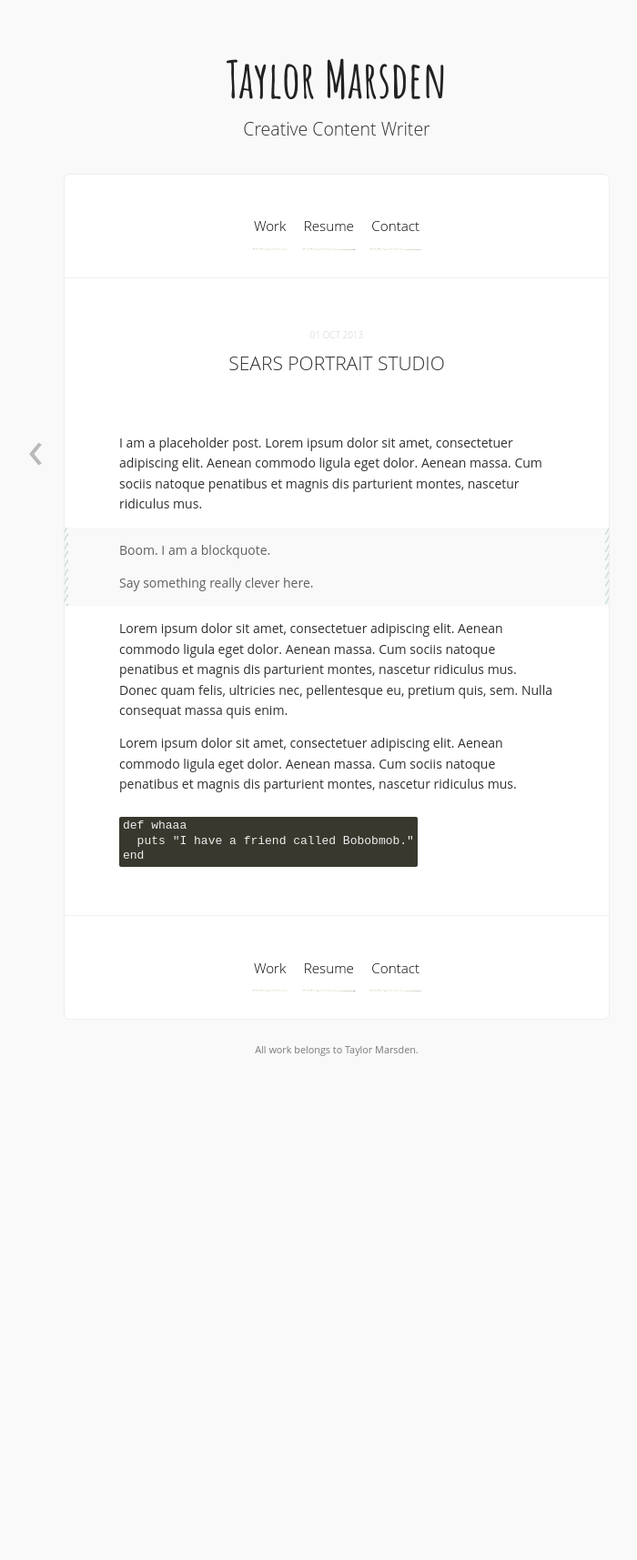
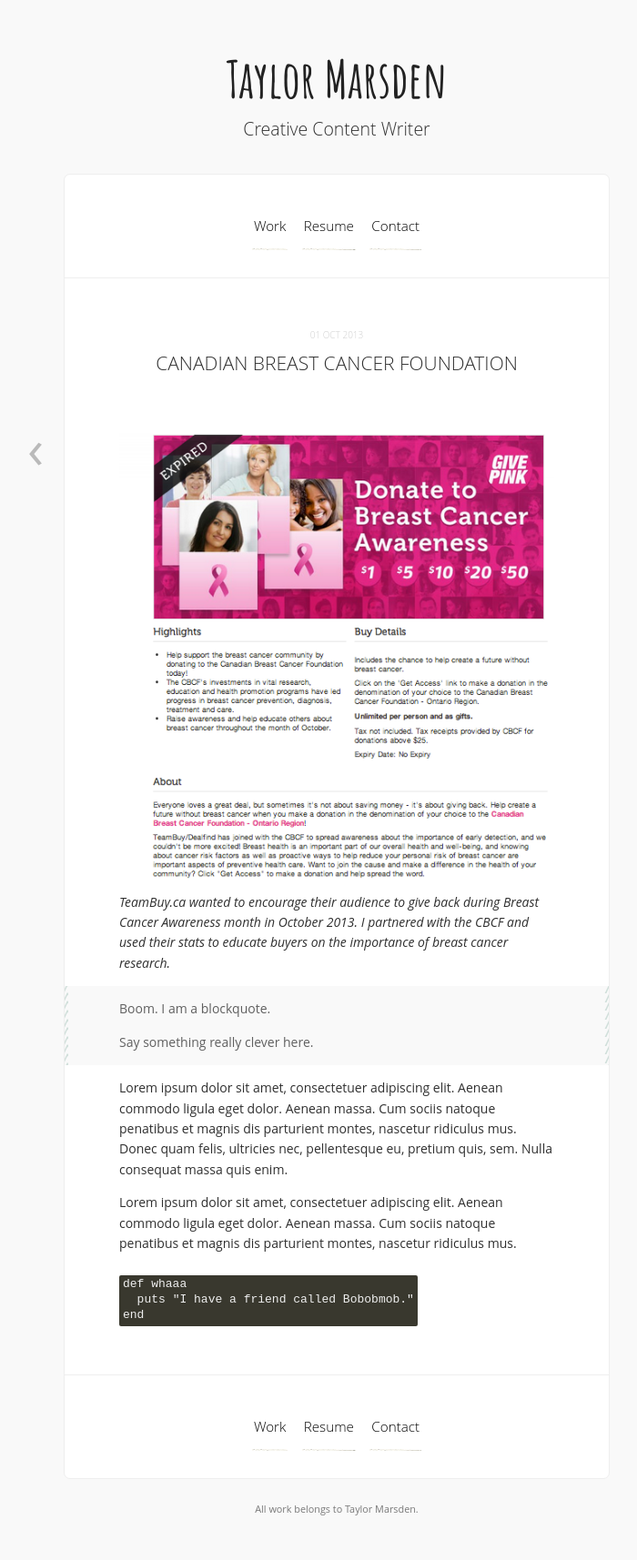
Before and after one commit to tkmars/tkmars.github.io, a Jekyll site: the page built from _posts/2013-10-01-Canadian_Breast_Cancer_Foundation.md, in a window 1280 px wide. Shown: the whole page at 91% size, without its empty margins (270-970 px from the left). Built offline with Jekyll 4.4.1, drawn with Linux system fonts in a browser that asks for light colours; Markdown is read by kramdown in place of the engine named in the settings; comment, search, counter and statistics services are not loaded; before the commit the page ends 1210 px from its top, so only the background shows below that.

Commit message:
BreastCancer Edits

```diff
--- a/_posts/2013-10-01-sears_portrait_studio.md
+++ b/_posts/2013-10-01-Canadian_Breast_Cancer_Foundation.md
@@ -1,10 +1,13 @@
 ---
 layout: post
-title: Sears Portrait Studio
+title: Canadian Breast Cancer Foundation
 date: 2013-10-01
 ---
 
-I am a placeholder post. Lorem ipsum dolor sit amet, consectetuer adipiscing elit. Aenean commodo ligula eget dolor. Aenean massa. Cum sociis natoque penatibus et magnis dis parturient montes, nascetur ridiculus mus.
+![My helpful screenshot]({{ site.url }}/images/CBCF.png)
+
+*TeamBuy.ca wanted to encourage their audience to give back during Breast Cancer Awareness month in October 2013. I partnered with the CBCF and used their stats to educate buyers on the importance of breast cancer research.*
+
 
 > Boom. I am a blockquote.
 >
```
Also changed, not shown: images/CBCF.png (added).
